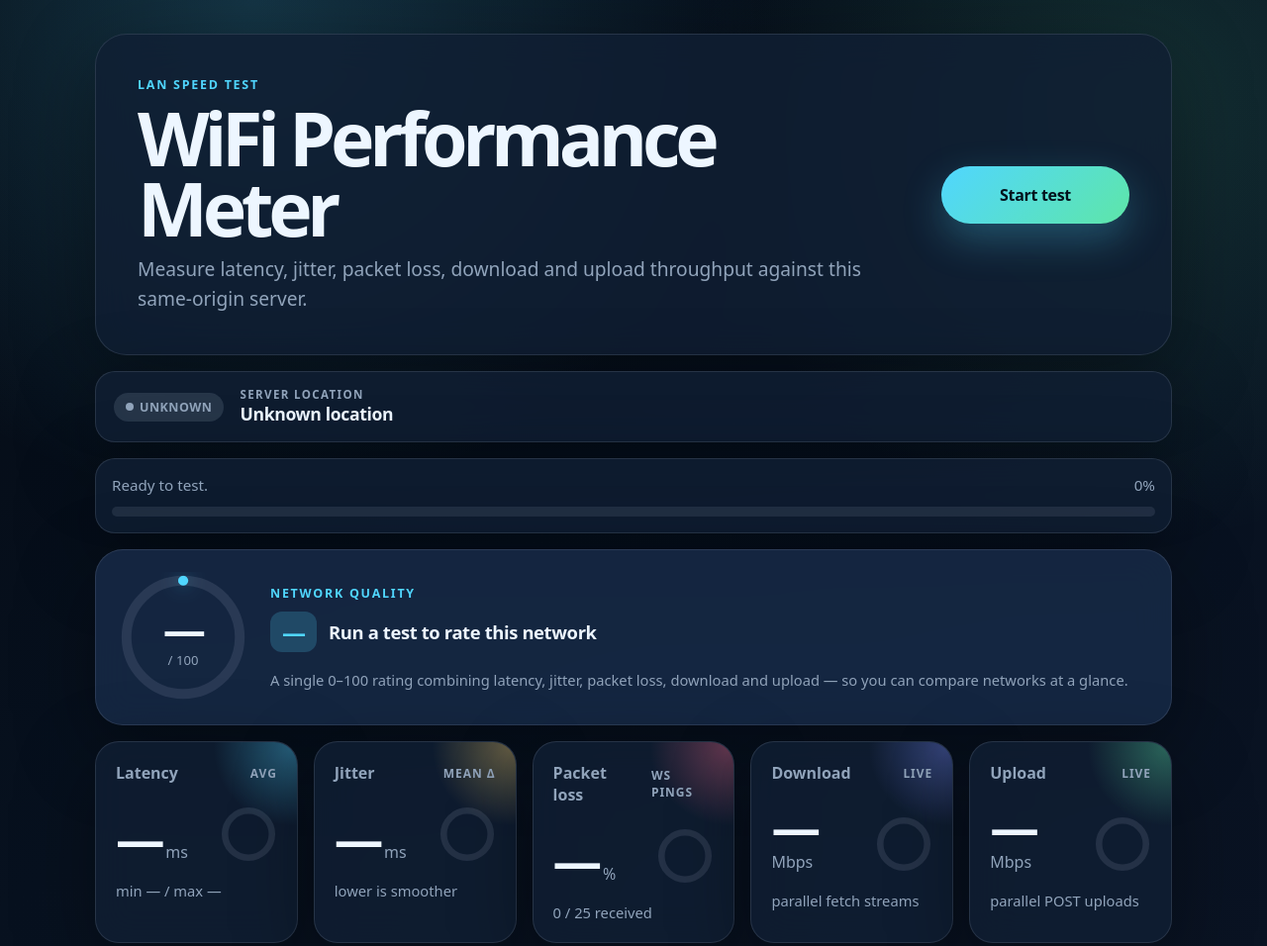
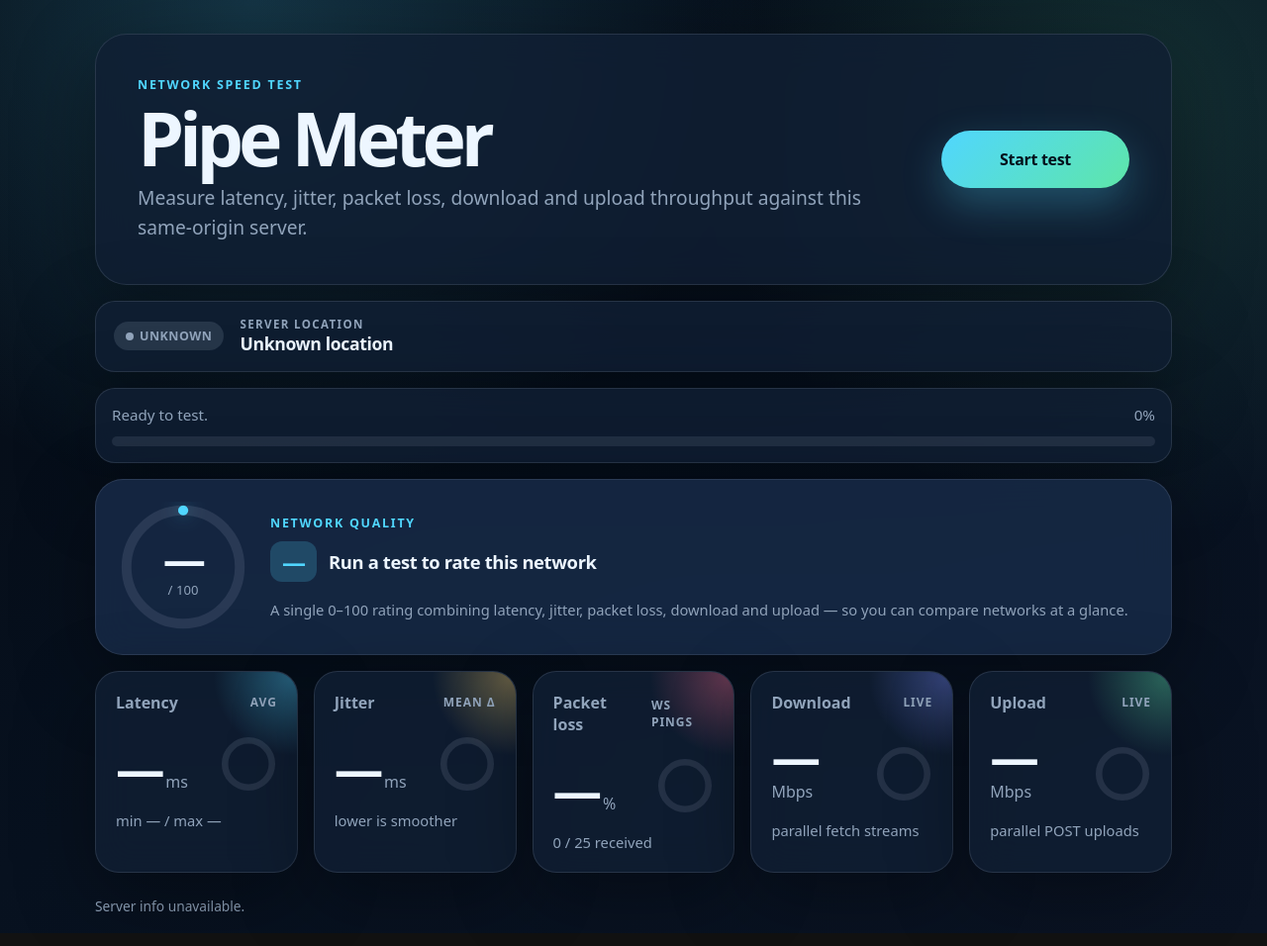
Before and after one commit to YannMSFT/NetPerfMeter, a website: page public/index.html in a window 1280 px wide. Shown: the top 956 px of the page at 99% size. Drawn offline with Linux system fonts and the light colour scheme; no server answers.

Commit message:
Rename app to Pipe Meter and eyebrow to Network speed test
Co-authored-by: Copilot <223556219+Copilot@users.noreply.github.com>

```diff
--- a/public/app.js
+++ b/public/app.js
@@ -34,8 +34,8 @@
   // ---- Internationalization (auto-detects French browsers) ----
   var I18N = {
     en: {
-      'hero.eyebrow': 'LAN speed test',
-      'hero.title': 'WiFi Performance Meter',
+      'hero.eyebrow': 'Network speed test',
+      'hero.title': 'Pipe Meter',
       'hero.subtitle': 'Measure latency, jitter, packet loss, download and upload throughput against this same-origin server.',
       'btn.start': 'Start test',
       'btn.stop': 'Stop',
@@ -110,8 +110,8 @@
       'error.generic': 'The test could not complete.'
     },
     fr: {
-      'hero.eyebrow': 'Test de débit LAN',
-      'hero.title': 'Mesure de performance WiFi',
+      'hero.eyebrow': 'Test de débit réseau',
+      'hero.title': 'Pipe Meter',
       'hero.subtitle': 'Mesurez la latence, la gigue, la perte de paquets et les débits descendant et montant vers ce serveur de même origine.',
       'btn.start': 'Lancer le test',
       'btn.stop': 'Arrêter',
--- a/public/index.html
+++ b/public/index.html
@@ -4,15 +4,15 @@
   <meta charset="utf-8">
   <meta name="viewport" content="width=device-width, initial-scale=1, viewport-fit=cover">
   <meta name="theme-color" content="#07111f">
-  <title>WiFi Performance Meter</title>
+  <title>Pipe Meter</title>
   <link rel="stylesheet" href="style.css">
 </head>
 <body>
   <main class="shell">
     <section class="hero card">
       <div>
-        <p class="eyebrow" data-i18n="hero.eyebrow">LAN speed test</p>
-        <h1 data-i18n="hero.title">WiFi Performance Meter</h1>
+        <p class="eyebrow" data-i18n="hero.eyebrow">Network speed test</p>
+        <h1 data-i18n="hero.title">Pipe Meter</h1>
         <p class="subtitle" data-i18n="hero.subtitle">Measure latency, jitter, packet loss, download and upload throughput against this same-origin server.</p>
       </div>
       <button id="startStop" class="primary-button" type="button" data-i18n="btn.start">Start test</button>
```
